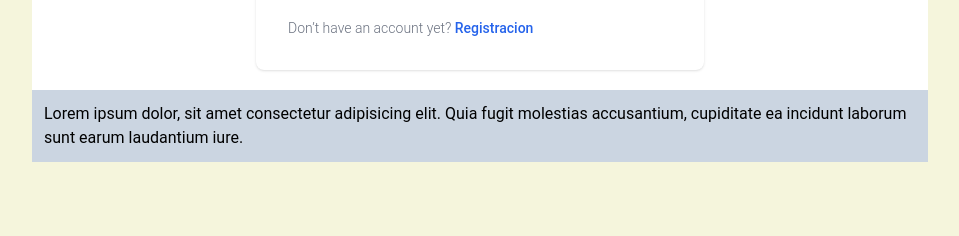
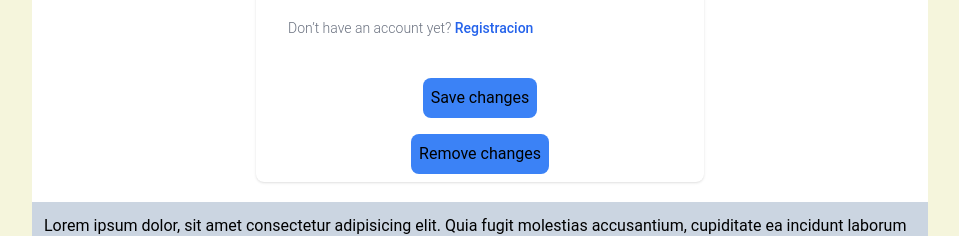
Before and after one commit to MikiDani/fruitweb, a React (Create React App) app: page /login in a window 1280 px wide. Shown: the part 458-694 px from the top of the page, without its empty margins (160-1119 px from the left). Built offline with nearby package versions, Linux system fonts and the light colour scheme; no server answers.

Commit message:
fruitweb_005

```diff
--- a/src/pages/Home.jsx
+++ b/src/pages/Home.jsx
@@ -4,14 +4,14 @@ export default function Home() {
   return (
     <>
     <h3>HOME</h3>
-    <div class="grid grid-cols-4 gap-4">
-        <div class="bg-orange-100 text-center">01</div>
-        <div class="bg-orange-100 text-center">02</div>
-        <div class="bg-orange-100 text-center">03</div>
-        <div class="col-span-2 ">04</div>
-        <div class="bg-orange-100 text-center">05</div>
-        <div class="bg-orange-100 text-center">06</div>
-        <div class="bg-orange-300 col-span-2">07</div>
+    <div className="grid grid-cols-4 gap-4">
+        <div className="bg-orange-100 text-center">01</div>
+        <div className="bg-orange-100 text-center">02</div>
+        <div className="bg-orange-100 text-center">03</div>
+        <div className="col-span-2 ">04</div>
+        <div className="bg-orange-100 text-center">05</div>
+        <div className="bg-orange-100 text-center">06</div>
+        <div className="bg-orange-300 col-span-2">07</div>
     </div>
     <div className='mt-3'>
         <img src="./img/01.jpg" alt="bg" title='bg' className='grayscale hover:grayscale-0 transition delay-150 rounded-full' />
--- a/src/pages/Login.jsx
+++ b/src/pages/Login.jsx
@@ -4,6 +4,8 @@ export default function Login() {
 
   const [form, setForm] = useState({});
   const [users, setUsers] = useState([]);
+  const [delId, setDelId] = useState([]);
+  const [data1, setData1] = useState([]);
 
   const handleForm = (e) => {
     setForm({
@@ -11,6 +13,40 @@ export default function Login() {
       [e.target.name] : e.target.value
     });
   }
+
+  const handleClickRemove = async (e) => {
+
+    const response = await fetch('http://localhost:8080/remove', {
+      method: 'POST',
+      body: JSON.stringify(delId),
+      headers: {
+        'Content-Type':'application/json'
+      }
+    });
+
+    const data = await response.json();
+    console.log(data);
+  };
+  const handleClickAdd = async (e) => {
+
+    setData1({
+      'username': 'Viti',
+      'password': 'abcdef'
+    });
+
+    console.log(data1);
+
+    const response = await fetch('http://localhost:8080/add', {
+      method: 'POST',
+      body: JSON.stringify(data1),
+      headers: {
+        'Content-Type':'application/json'
+      }
+    });
+
+    const data = await response.json();
+    console.log(data);
+  };
 
   const handleSubmit = async (e) => {
     e.preventDefault();
@@ -38,7 +74,7 @@ export default function Login() {
   }
 
   useEffect(()=>{
-    console.log('bent!');
+    console.log('useEffect...');
     getUsers();
   }, [form]);
 
@@ -80,6 +116,18 @@ export default function Login() {
           </p>
         </form>
       </div>
+
+      <div className='text-center'>
+      <button className="p-2 m-2 rounded-lg bg-blue-500 hover:bg-blue-600 active:bg-blue-700 focus:outline-none focus:ring focus:ring-blue-300" onClick={handleClickAdd}>
+          Save changes
+        </button>
+      </div>
+
+      <div className='text-center'>
+      <button className="p-2 m-2 rounded-lg bg-blue-500 hover:bg-blue-600 active:bg-blue-700 focus:outline-none focus:ring focus:ring-blue-300" onClick={handleClickRemove}>
+          Remove changes
+        </button>
+      </div>
     </div>
   )
 }
```
Also changed, not shown: 2 other files (tests, documents, lock files or other folders).
